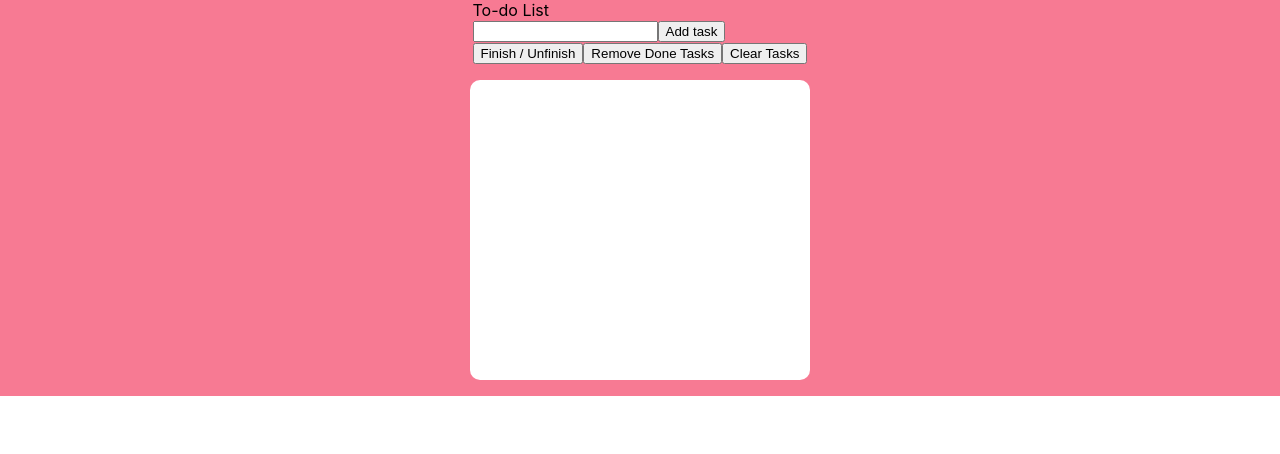
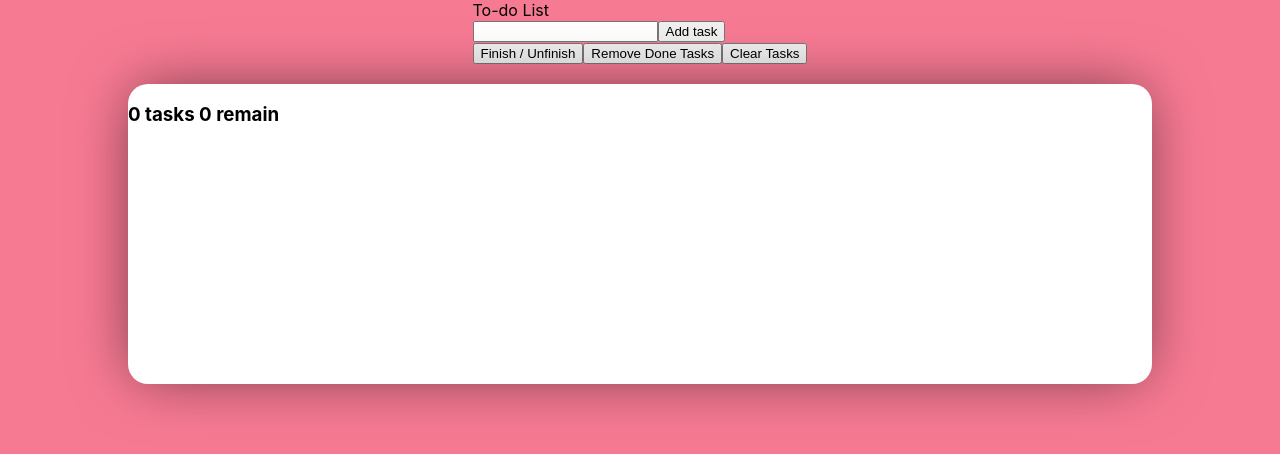
Before and after one commit to AlbertoSCandido/to-do-list, a React (Create React App) app: page / in a window 1280 px wide. Shown: the top 454 px of the page. Built offline with nearby package versions, Linux system fonts and the light colour scheme.

Commit message:
Adiciona funcionalidade de cancelar ediçao

```diff
--- a/src/App.css
+++ b/src/App.css
@@ -1,9 +1,10 @@
 .app {
+  min-height: 100vh;
   width: 100%;
   display: flex;
   flex-direction: column;
   align-items: center;
-  justify-content: center;
+  /* justify-content: center; */
   background-color: #F77A93;
 }
 
@@ -24,9 +25,13 @@ li {
 }
 
 .taskList {
+  margin: 20px;
   min-width: 300px;
-  width: fit-content;
+  width: 80%;
   background-color: white;
-  border-radius: 10px;
+  border-radius: 20px;
   min-height: 300px;
+  box-shadow: -1px -1px 61px -8px rgba(0,0,0,0.58);
+  -webkit-box-shadow: -1px -1px 61px -8px rgba(0,0,0,0.58);
+  -moz-box-shadow: -1px -1px 61px -8px rgba(0,0,0,0.58);
 }
--- a/src/components/TaskList.jsx
+++ b/src/components/TaskList.jsx
@@ -26,7 +26,8 @@ const TaskList = () => {
 
 
   return (
-    <ul className='taskList'>
+    <div className='taskList'>
+      <h3>{list.length} tasks {list.length - doneTasks.length} remain</h3>
       { list.map(({ id, task }) => {
         return taskId === id ? (
           <>
@@ -36,9 +37,10 @@ const TaskList = () => {
               onChange={(e) => setTaskText(e.target.value)}
             />
             <button onClick={ updateTask }>Save</button>
+            <button onClick={() => {setTaskId(null)}}>Cancel</button>
           </>
         ) : (
-          <li
+          <div
             key={id}
             className={ `${id === selectedTask ? 'selected' : ''} ${doneTasks.includes(id) ? 'doneTask': ''}` }
             onClick={() => { selectedTask === id ? setSelectedTask(null) : setSelectedTask(id) }}
@@ -46,12 +48,12 @@ const TaskList = () => {
             {task}
             <button type="button" onClick={() => { setTaskId(id); setTaskText(task) } }>Edit</button>
             <button type="button" onClick={() => { setList(list.filter((task) => task.id !== id)) }}>Delete</button>
-          </li>
+          </div>
         )
       }
       ) }
 
-    </ul>
+    </div>
   )
 }
 
--- a/src/pages/Home.jsx
+++ b/src/pages/Home.jsx
@@ -28,9 +28,11 @@ const Home = () => {
           />
           <button type="button" className="btn" onClick={ addTask }>Add task</button>
         </div>
+        <div>
         <button type="button" className="btn" onClick={ changeDoneTask}>Finish / Unfinish</button>
         <button type="button" className="btn" onClick={ deleteDoneTasks }>Remove Done Tasks</button>
         <button type="button" className="btn" onClick={ deleteAllTasks }>Clear Tasks</button>
+        </div>
       </div>
       <TaskList />
     </div>
```
